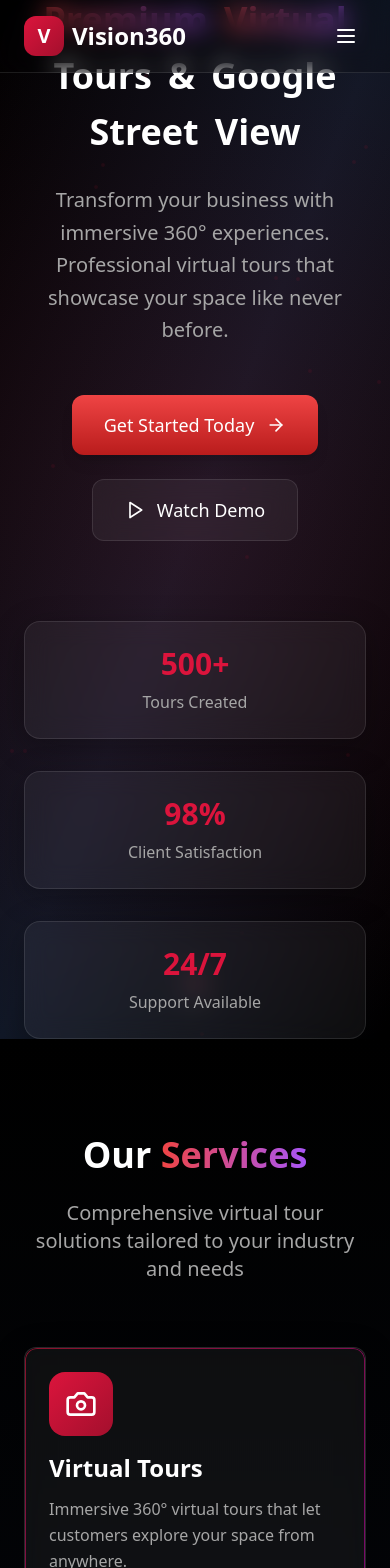
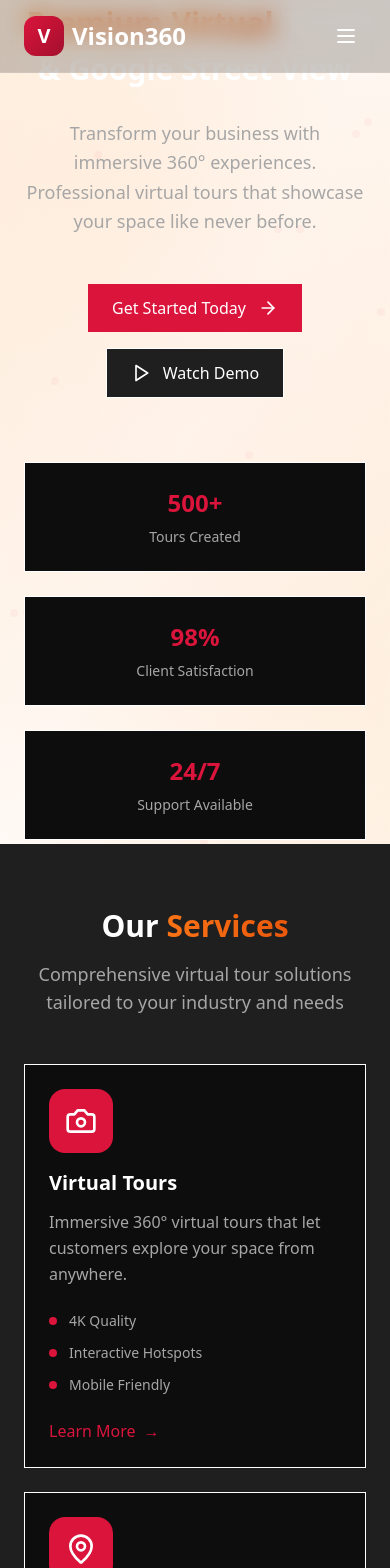
Before and after one commit to thiyo-de/vision360-nubien-style, a React (Vite) app: page / in a window 390 px wide. Shown: the top 1568 px of the page. Built offline with nearby package versions, Linux system fonts and the light colour scheme; a web font is replaced by a local one.

Commit message:
Refactor UI to white/orange theme

```diff
--- a/src/components/ui/button.tsx
+++ b/src/components/ui/button.tsx
@@ -5,24 +5,24 @@ import { cva, type VariantProps } from "class-variance-authority"
 import { cn } from "@/lib/utils"
 
 const buttonVariants = cva(
-  "inline-flex items-center justify-center gap-2 whitespace-nowrap rounded-md text-sm font-medium ring-offset-background transition-colors focus-visible:outline-none focus-visible:ring-2 focus-visible:ring-ring focus-visible:ring-offset-2 disabled:pointer-events-none disabled:opacity-50 [&_svg]:pointer-events-none [&_svg]:size-4 [&_svg]:shrink-0",
+  "inline-flex items-center justify-center gap-2 whitespace-nowrap text-sm font-medium transition-all duration-200 focus-visible:outline-none focus-visible:ring-2 focus-visible:ring-ring focus-visible:ring-offset-2 disabled:pointer-events-none disabled:opacity-50 [&_svg]:pointer-events-none [&_svg]:size-4 [&_svg]:shrink-0",
   {
     variants: {
       variant: {
-        default: "bg-primary text-primary-foreground hover:bg-primary/90",
+        default: "bg-primary text-primary-foreground hover:bg-primary-hover shadow-sm hover:shadow-orange",
         destructive:
-          "bg-destructive text-destructive-foreground hover:bg-destructive/90",
+          "bg-destructive text-destructive-foreground hover:bg-destructive/90 shadow-sm",
         outline:
-          "border border-input bg-background hover:bg-accent hover:text-accent-foreground",
+          "border border-border bg-background hover:bg-muted hover:text-foreground shadow-sm",
         secondary:
-          "bg-secondary text-secondary-foreground hover:bg-secondary/80",
-        ghost: "hover:bg-accent hover:text-accent-foreground",
-        link: "text-primary underline-offset-4 hover:underline",
+          "bg-secondary text-secondary-foreground hover:bg-muted shadow-sm",
+        ghost: "hover:bg-muted hover:text-foreground",
+        link: "text-primary hover:text-primary-hover underline-offset-4 hover:underline",
       },
       size: {
         default: "h-10 px-4 py-2",
-        sm: "h-9 rounded-md px-3",
-        lg: "h-11 rounded-md px-8",
+        sm: "h-8 px-3 text-xs",
+        lg: "h-12 px-8 text-base",
         icon: "h-10 w-10",
       },
     },
--- a/src/index.css
+++ b/src/index.css
@@ -119,19 +119,14 @@ All colors MUST be HSL for perfect theming.
   }
 }
 
-/* Custom Utility Classes */
+/* Clean Utility Classes */
 @layer components {
-  .glass {
-    @apply bg-white/5 backdrop-blur-md border border-white/10;
-  }
-
-  .glass-card {
-    @apply glass rounded-2xl p-6 shadow-[0_8px_32px_rgba(0,0,0,0.3)];
+  .card-clean {
+    @apply bg-card border border-border shadow-sm;
   }
 
   .gradient-border {
     position: relative;
-    border-radius: 12px;
   }
 
   .gradient-border::before {
@@ -147,14 +142,22 @@ All colors MUST be HSL for perfect theming.
   }
 
   .text-gradient {
-    @apply bg-gradient-to-r from-red-500 to-purple-500 bg-clip-text text-transparent;
+    @apply bg-gradient-to-r from-orange-500 to-orange-600 bg-clip-text text-transparent;
   }
 
   .btn-primary {
-    @apply bg-gradient-to-b from-red-500 to-red-700 text-white font-medium px-8 py-4 rounded-xl shadow-lg hover:shadow-red-500/40 hover:shadow-2xl transition-all duration-300 hover:scale-105;
+    @apply bg-primary hover:bg-primary-hover text-primary-foreground font-medium px-6 py-3 transition-all duration-200 focus-visible:ring-2 focus-visible:ring-ring focus-visible:ring-offset-2 shadow-sm hover:shadow-orange;
   }
 
-  .btn-glass {
-    @apply glass text-white font-medium px-8 py-4 rounded-xl hover:bg-white/10 transition-all duration-300 hover:scale-105;
+  .btn-secondary {
+    @apply bg-secondary hover:bg-muted text-secondary-foreground font-medium px-6 py-3 border border-border transition-all duration-200 focus-visible:ring-2 focus-visible:ring-ring focus-visible:ring-offset-2;
+  }
+
+  .btn-ghost {
+    @apply hover:bg-muted text-foreground font-medium px-6 py-3 transition-all duration-200 focus-visible:ring-2 focus-visible:ring-ring focus-visible:ring-offset-2;
+  }
+
+  .close-button {
+    @apply w-6 h-6 flex items-center justify-center hover:bg-muted text-muted-foreground hover:text-foreground transition-colors duration-200 focus-visible:ring-2 focus-visible:ring-ring focus-visible:ring-offset-1;
   }
 }
--- a/src/sections/Hero.tsx
+++ b/src/sections/Hero.tsx
@@ -21,28 +21,30 @@ const Hero = () => {
   };
 
   return (
-    <section className="relative min-h-screen flex items-center justify-center overflow-hidden">
-      {/* Animated Background */}
-      <div className="absolute inset-0 bg-gradient-to-br from-black via-gray-900 to-black">
-        <div className="absolute inset-0 bg-[radial-gradient(circle_at_50%_50%,rgba(229,9,20,0.1),transparent)]" />
+    <section className="relative min-h-screen flex items-center justify-center overflow-hidden bg-background">
+      {/* Clean Background with Orange Accents */}
+      <div className="absolute inset-0">
+        <div className="absolute inset-0 bg-gradient-to-br from-orange-50 via-white to-orange-50" />
+        <div className="absolute inset-0 bg-[radial-gradient(circle_at_30%_20%,rgba(251,146,60,0.1),transparent)]" />
+        <div className="absolute inset-0 bg-[radial-gradient(circle_at_70%_80%,rgba(251,146,60,0.08),transparent)]" />
       </div>
 
       {/* Floating Elements */}
       <div className="absolute inset-0">
-        {[...Array(20)].map((_, i) => (
+        {[...Array(15)].map((_, i) => (
           <motion.div
             key={i}
-            className="absolute w-1 h-1 bg-primary/30 rounded-full"
+            className="absolute w-2 h-2 bg-primary/20 rounded-full"
             style={{
               left: `${Math.random() * 100}%`,
               top: `${Math.random() * 100}%`,
             }}
             animate={{
-              y: [0, -30, 0],
-              opacity: [0.3, 1, 0.3],
+              y: [0, -20, 0],
+              opacity: [0.2, 0.6, 0.2],
             }}
             transition={{
-              duration: 3 + Math.random() * 2,
+              duration: 4 + Math.random() * 2,
               repeat: Infinity,
               delay: Math.random() * 2,
             }}
@@ -56,19 +58,19 @@ const Hero = () => {
           variants={containerVariants}
           initial="hidden"
           animate="visible"
-          className="max-w-5xl mx-auto"
+          className="max-w-6xl mx-auto"
         >
           {/* Main Headline */}
           <div className="mb-8">
-            <div className="flex flex-wrap justify-center items-center gap-4 mb-4">
+            <div className="flex flex-wrap justify-center items-center gap-2 sm:gap-4 mb-6">
               {words.map((word, index) => (
                 <motion.span
                   key={index}
                   variants={wordVariants}
-                  className={`text-4xl md:text-6xl lg:text-8xl font-black ${
+                  className={`text-3xl sm:text-4xl md:text-5xl lg:text-7xl xl:text-8xl font-black leading-tight ${
                     ['Premium', 'Virtual'].includes(word)
                       ? 'text-gradient'
-                      : 'text-white'
+                      : 'text-foreground'
                   }`}
                 >
                   {word}
@@ -81,7 +83,7 @@ const Hero = () => {
           <motion.p
             variants={wordVariants}
             transition={{ duration: 0.6, delay: 0.3 }}
-            className="text-xl md:text-2xl text-muted-foreground mb-12 max-w-3xl mx-auto leading-relaxed"
+            className="text-lg sm:text-xl md:text-2xl text-muted-foreground mb-12 max-w-4xl mx-auto leading-relaxed"
           >
             Transform your business with immersive 360° experiences. Professional virtual tours
             that showcase your space like never before.
@@ -91,22 +93,22 @@ const Hero = () => {
           <motion.div
             variants={wordVariants}
             transition={{ duration: 0.6, delay: 0.4 }}
-            className="flex flex-col sm:flex-row gap-6 justify-center items-center"
+            className="flex flex-col sm:flex-row gap-4 sm:gap-6 justify-center items-center mb-16"
           >
             <motion.a
               href="#contact"
-              whileHover={{ scale: 1.05 }}
-              whileTap={{ scale: 0.95 }}
-              className="btn-primary flex items-center space-x-3 text-lg"
+              whileHover={{ y: -2 }}
+              whileTap={{ scale: 0.98 }}
+              className="btn-primary flex items-center space-x-3 text-base sm:text-lg focus-visible:ring-2 focus-visible:ring-ring focus-visible:ring-offset-2"
             >
               <span>Get Started Today</span>
               <ArrowRight size={20} />
             </motion.a>
 
             <motion.button
-              whileHover={{ scale: 1.05 }}
-              whileTap={{ scale: 0.95 }}
-              className="btn-glass flex items-center space-x-3 text-lg"
+              whileHover={{ y: -2 }}
+              whileTap={{ scale: 0.98 }}
+              className="btn-secondary flex items-center space-x-3 text-base sm:text-lg focus-visible:ring-2 focus-visible:ring-ring focus-visible:ring-offset-2"
             >
               <Play size={20} />
               <span>Watch Demo</span>
@@ -116,7 +118,7 @@ const Hero = () => {
           {/* Stats */}
           <motion.div
             variants={containerVariants}
-            className="grid grid-cols-1 md:grid-cols-3 gap-8 mt-20"
+            className="grid grid-cols-1 sm:grid-cols-3 gap-6 sm:gap-8 max-w-4xl mx-auto"
           >
             {[
               { number: '500+', label: 'Tours Created' },
@@ -127,12 +129,12 @@ const Hero = () => {
                 key={index}
                 variants={wordVariants}
                 transition={{ duration: 0.6, delay: 0.6 + index * 0.1 }}
-                className="glass-card text-center hover:scale-105 transition-transform duration-300"
+                className="card-clean p-6 text-center hover:shadow-md transition-all duration-300 group"
               >
-                <div className="text-3xl md:text-4xl font-bold text-primary mb-2">
+                <div className="text-2xl sm:text-3xl md:text-4xl font-bold text-primary mb-2 group-hover:scale-110 transition-transform duration-300">
                   {stat.number}
                 </div>
-                <div className="text-muted-foreground">{stat.label}</div>
+                <div className="text-muted-foreground text-sm sm:text-base">{stat.label}</div>
               </motion.div>
             ))}
           </motion.div>
@@ -147,12 +149,12 @@ const Hero = () => {
         className="absolute bottom-8 left-1/2 transform -translate-x-1/2"
       >
         <motion.div
-          animate={{ y: [0, 10, 0] }}
+          animate={{ y: [0, 8, 0] }}
           transition={{ duration: 2, repeat: Infinity }}
-          className="w-6 h-10 border-2 border-white/20 rounded-full flex justify-center"
+          className="w-6 h-10 border-2 border-border rounded-full flex justify-center"
         >
           <motion.div
-            animate={{ y: [0, 16, 0] }}
+            animate={{ y: [0, 12, 0] }}
             transition={{ duration: 2, repeat: Infinity }}
             className="w-1 h-3 bg-primary rounded-full mt-2"
           />
--- a/src/sections/Services.tsx
+++ b/src/sections/Services.tsx
@@ -57,19 +57,19 @@ const Services = () => {
   };
 
   return (
-    <section id="services" className="py-24 bg-gradient-to-b from-black to-gray-900">
+    <section id="services" className="py-16 sm:py-24 bg-secondary">
       <div className="container mx-auto px-6">
         <motion.div
           initial={{ opacity: 0, y: 30 }}
           whileInView={{ opacity: 1, y: 0 }}
           viewport={{ once: true }}
           transition={{ duration: 0.6 }}
-          className="text-center mb-16"
+          className="text-center mb-12 sm:mb-16"
         >
-          <h2 className="text-4xl md:text-6xl font-bold text-white mb-6">
+          <h2 className="text-3xl sm:text-4xl md:text-5xl lg:text-6xl font-bold text-foreground mb-4 sm:mb-6">
             Our <span className="text-gradient">Services</span>
           </h2>
-          <p className="text-xl text-muted-foreground max-w-3xl mx-auto">
+          <p className="text-lg sm:text-xl text-muted-foreground max-w-3xl mx-auto">
             Comprehensive virtual tour solutions tailored to your industry and needs
           </p>
         </motion.div>
@@ -79,45 +79,42 @@ const Services = () => {
           initial="hidden"
           whileInView="visible"
           viewport={{ once: true }}
-          className="grid grid-cols-1 md:grid-cols-2 lg:grid-cols-3 gap-8"
+          className="grid grid-cols-1 md:grid-cols-2 lg:grid-cols-3 gap-6 sm:gap-8"
         >
           {services.map((service, index) => (
             <motion.div
               key={index}
               variants={itemVariants}
               transition={{ duration: 0.6, delay: index * 0.1 }}
-              whileHover={{
-                scale: 1.05,
-                rotateY: 5,
-              }}
-              className="glass-card gradient-border hover:shadow-glow transition-all duration-500 group"
+              whileHover={{ y: -4 }}
+              className="card-clean p-6 hover:shadow-lg transition-all duration-300 group relative"
             >
               <div className="mb-6">
-                <div className="w-16 h-16 bg-gradient-primary rounded-2xl flex items-center justify-center mb-4 group-hover:animate-pulse-glow transition-all duration-300">
-                  <service.icon size={32} className="text-white" />
+                <div className="w-16 h-16 bg-primary rounded-2xl flex items-center justify-center mb-4 group-hover:scale-110 transition-transform duration-300">
+                  <service.icon size={32} className="text-primary-foreground" />
                 </div>
-                <h3 className="text-2xl font-bold text-white mb-3">{service.title}</h3>
+                <h3 className="text-xl sm:text-2xl font-bold text-foreground mb-3">{service.title}</h3>
                 <p className="text-muted-foreground leading-relaxed">
                   {service.description}
                 </p>
               </div>
 
-              <div className="space-y-2">
+              <div className="space-y-3 mb-6">
                 {service.features.map((feature, featureIndex) => (
-                  <div key={featureIndex} className="flex items-center space-x-2">
-                    <div className="w-2 h-2 bg-primary rounded-full" />
+                  <div key={featureIndex} className="flex items-center space-x-3">
+                    <div className="w-2 h-2 bg-primary rounded-full flex-shrink-0" />
                     <span className="text-sm text-muted-foreground">{feature}</span>
                   </div>
                 ))}
               </div>
 
               <motion.button
-                whileHover={{ x: 5 }}
-                className="mt-6 text-primary font-medium hover:text-primary-glow transition-colors duration-300 flex items-center space-x-2"
+                whileHover={{ x: 4 }}
+                className="text-primary font-medium hover:text-primary-hover transition-colors duration-200 flex items-center space-x-2 focus-visible:ring-2 focus-visible:ring-ring focus-visible:ring-offset-2"
               >
                 <span>Learn More</span>
                 <motion.div
-                  animate={{ x: [0, 5, 0] }}
+                  animate={{ x: [0, 3, 0] }}
                   transition={{ duration: 1.5, repeat: Infinity }}
                 >
                   →
--- a/tailwind.config.ts
+++ b/tailwind.config.ts
@@ -30,11 +30,15 @@ export default {
 				primary: {
 					DEFAULT: 'hsl(var(--primary))',
 					foreground: 'hsl(var(--primary-foreground))',
-					glow: 'hsl(var(--primary-glow))'
+					hover: 'hsl(var(--primary-hover))'
 				},
 				secondary: {
 					DEFAULT: 'hsl(var(--secondary))',
 					foreground: 'hsl(var(--secondary-foreground))'
+				},
+				destructive: {
+					DEFAULT: 'hsl(var(--destructive))',
+					foreground: 'hsl(var(--destructive-foreground))'
 				},
 				muted: {
 					DEFAULT: 'hsl(var(--muted))',
@@ -57,13 +61,12 @@ export default {
 				'gradient-primary': 'var(--gradient-primary)',
 				'gradient-secondary': 'var(--gradient-secondary)',
 				'gradient-border': 'var(--gradient-border)',
-				'gradient-glass': 'var(--gradient-glass)',
 			},
 			boxShadow: {
-				'elegant': 'var(--shadow-elegant)',
-				'glow': 'var(--shadow-glow)',
-				'glow-hover': 'var(--shadow-glow-hover)',
-				'glass': 'var(--glass-shadow)',
+				'orange': 'var(--shadow-orange)',
+				'sm': 'var(--shadow-sm)',
+				'md': 'var(--shadow-md)',
+				'lg': 'var(--shadow-lg)',
 			},
 			backdropBlur: {
 				'glass': '16px',
```
Also changed, not shown: src/components/Navbar.tsx (+6 -6 lines), src/sections/WhyChooseUs.tsx (+31 -29 lines).
